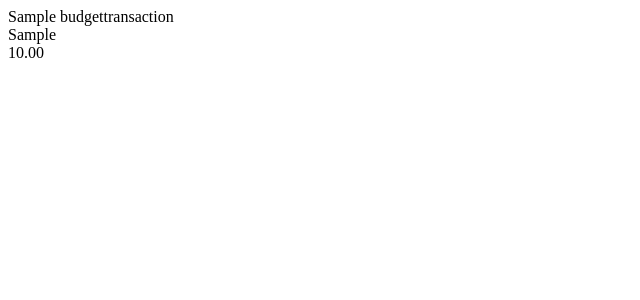
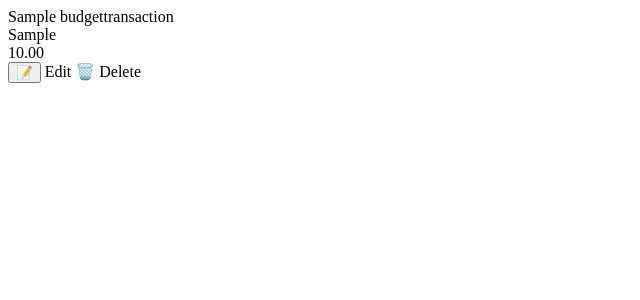
Before and after one commit to jfmario/cscia360-course-project, a Django app: page /transactions/1 in a window 1280 px wide. Shown: the top 300 px of the page, without its empty margins (0-640 px from the left). Run offline with Django 5.2, Linux system fonts and the light colour scheme; tables that the repository leaves empty hold one stand-in row (Sample ...).

Commit message:
add Edit and Delete buttons

```diff
--- a/src/budget_tracker/templates/htmx/transaction-form.html
+++ b/src/budget_tracker/templates/htmx/new-transaction-form.html
@@ -26,7 +26,7 @@
             <div>
                 <div class="flex justify-around">
                     <span>
-                        <br />
+                        Submit<br />
                         <button
                             type="submit"
                         >
@@ -34,7 +34,7 @@
                     </button>
                     </span>
                     <span>
-                        <br />
+                        Cancel<br />
                         <a
                             hx-trigger="click"
                             hx-target="#new-{{ transaction_type }}-form"
--- a/src/budget_tracker/templates/htmx/transactions.html
+++ b/src/budget_tracker/templates/htmx/transactions.html
@@ -1,5 +1,5 @@
 {% for transaction in transactions %}
-    <div class="gap-4 grid grid-cols-4">
+    <div id="transaction-{{ transaction.id }}" class="gap-4 grid grid-cols-4">
         <div>
             <span>{{ transaction.name }}</span>
         </div>
@@ -9,5 +9,23 @@
         <div>
             <span>{{ transaction.amount }}</span>
         </div>
+        <div>
+            <div class="flex justify-around">
+                <span>
+                    <button
+                        type="submit"
+                    >
+                        📝
+                    </button>
+                    Edit
+                </span>
+                <span>
+                    <a>
+                        🗑️
+                    </a>
+                    Delete
+                </span>
+            </div>
+        </div>
     </div>
 {% endfor %}
--- a/src/budget_tracker/views.py
+++ b/src/budget_tracker/views.py
@@ -58,7 +58,7 @@ def transactions(request, transaction_type):
 
 def transaction_form(request, transaction_type):
     categories = INCOME_CATEGORIES
-    return render(request, 'htmx/transaction-form.html', {
+    return render(request, 'htmx/new-transaction-form.html', {
         'categories': categories,
         'transaction_type': transaction_type
     })
```
